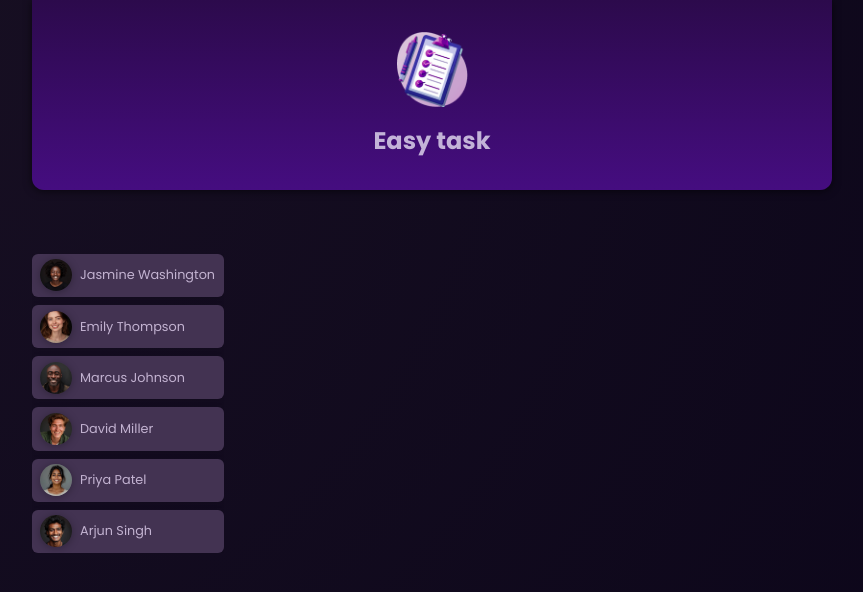
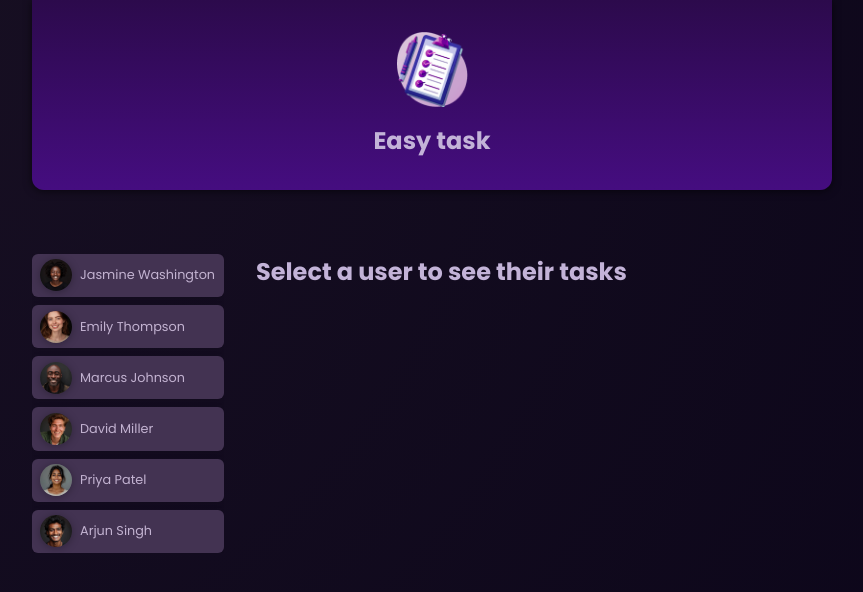
Before and after one commit to HarshKumar2406350/Angular_First_Project, an Angular app: page / in a window 1280 px wide. Shown: the top 592 px of the page, without its empty margins (208-1071 px from the left). Built offline with nearby package versions, Linux system fonts and the light colour scheme.

Commit message:
Added if else block implennentation using Angular template syntax

```diff
--- a/src/app/app.component.html
+++ b/src/app/app.component.html
@@ -16,6 +16,10 @@
       [avatar]="selectedUser.avatar"
       [id]="selectedUser.id"
     />
+    }@else {
+      <p id="fallback" >
+        Select a user to see their tasks
+      </p>
     }
   </div>
 </main>
```
